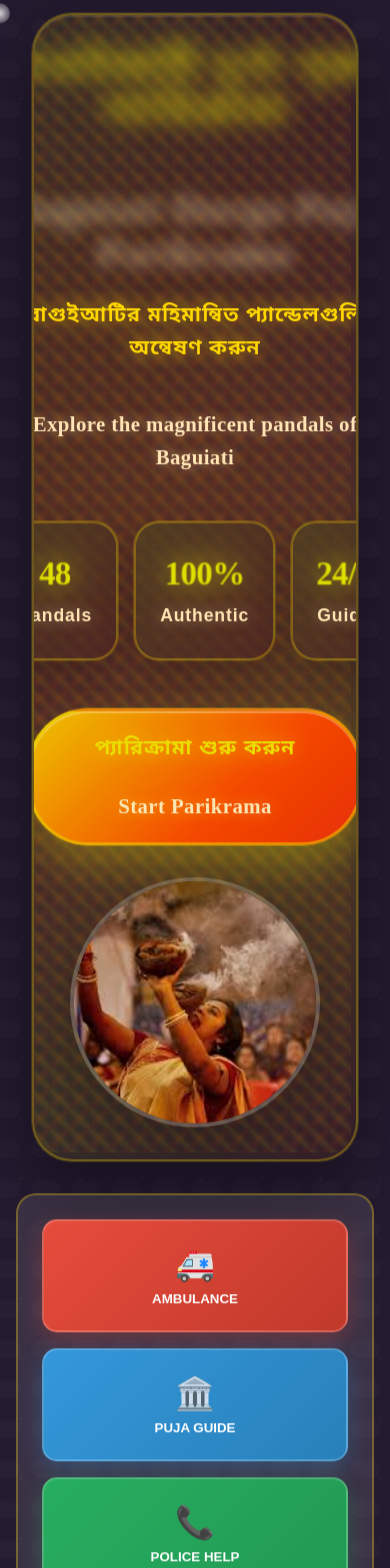
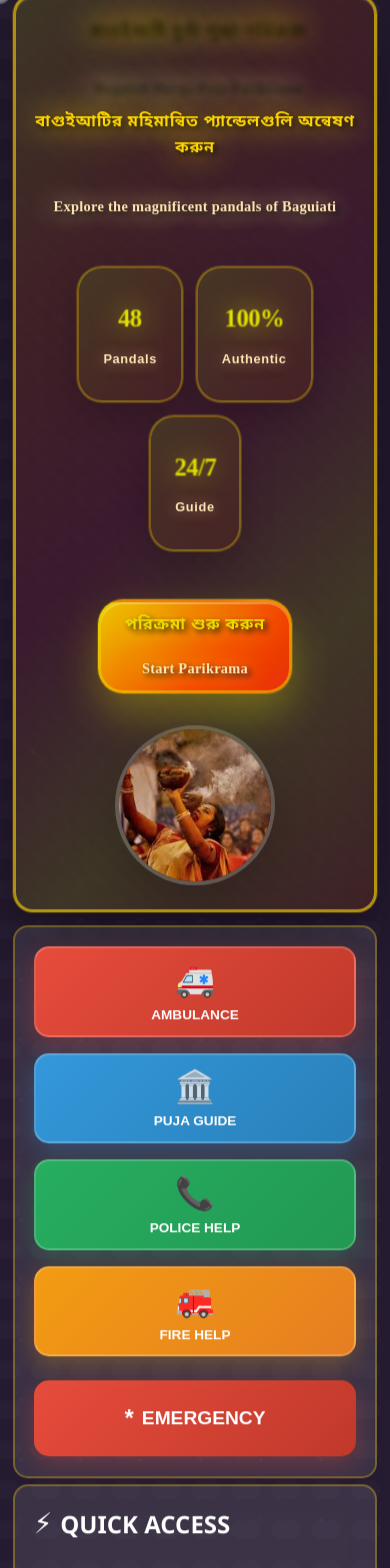
Before and after one commit to Ricky2054/DurgaPuja_2K25, a React (Create React App) app: page / in a window 390 px wide. Shown: the top 1568 px of the page. Built offline with nearby package versions, Linux system fonts and the light colour scheme; no server answers.

Commit message:
UI enhanced_2

```diff
--- a/src/App.css
+++ b/src/App.css
@@ -568,10 +568,10 @@ body::after {
   justify-content: space-between;
   padding: 5rem 3rem;
   background:
-    linear-gradient(135deg, rgba(255, 215, 0, 0.1) 0%, rgba(255, 69, 0, 0.1) 25%, rgba(220, 20, 60, 0.1) 50%, rgba(255, 215, 0, 0.1) 75%, rgba(255, 69, 0, 0.1) 100%),
-    rgba(26, 26, 46, 0.8);
-  backdrop-filter: blur(15px);
-  border: 2px solid rgba(255, 215, 0, 0.3);
+    linear-gradient(135deg, rgba(255, 215, 0, 0.15) 0%, rgba(255, 69, 0, 0.15) 25%, rgba(220, 20, 60, 0.15) 50%, rgba(255, 215, 0, 0.15) 75%, rgba(255, 69, 0, 0.15) 100%),
+    rgba(26, 26, 46, 0.9);
+  backdrop-filter: none;
+  border: 3px solid rgba(255, 215, 0, 0.6);
   margin: 2rem;
   border-radius: 40px;
   color: white;
@@ -618,8 +618,10 @@ body::after {
 .hero-content {
   flex: 1;
   padding-right: 2rem;
-  filter: none;
-  backdrop-filter: none;
+  filter: none !important;
+  backdrop-filter: none !important;
+  position: relative;
+  z-index: 100;
 }
 
 .hero-title {
@@ -637,14 +639,17 @@ body::after {
   -webkit-background-clip: text;
   -webkit-text-fill-color: transparent;
   background-clip: text;
-  animation: culturalShimmer 4s ease-in-out infinite, heritageGlow 3s ease-in-out infinite;
-  position: relative;
-  z-index: 1;
-  filter: none;
-  backdrop-filter: none;
+  color: #FFD700;
+  animation: heritageGlow 3s ease-in-out infinite;
+  position: relative;
+  z-index: 200;
+  filter: none !important;
+  backdrop-filter: none !important;
   text-shadow:
-    0 0 30px rgba(255, 215, 0, 0.5),
-    0 0 60px rgba(255, 69, 0, 0.3);
+    0 0 40px rgba(255, 215, 0, 1),
+    0 0 80px rgba(255, 69, 0, 0.8),
+    0 0 120px rgba(255, 215, 0, 0.6),
+    3px 3px 6px rgba(0, 0, 0, 0.9);
   letter-spacing: -0.02em;
   line-height: 1.1;
 }
@@ -657,9 +662,15 @@ body::after {
   margin-bottom: 0.5rem;
   animation: slideInLeft 1.2s cubic-bezier(0.175, 0.885, 0.32, 1.275) 0.5s both;
   text-shadow:
-    0 0 20px rgba(255, 215, 0, 0.6),
-    0 0 40px rgba(255, 215, 0, 0.3);
+    0 0 30px rgba(255, 215, 0, 1),
+    0 0 60px rgba(255, 215, 0, 0.8),
+    0 0 90px rgba(255, 215, 0, 0.6),
+    3px 3px 6px rgba(0, 0, 0, 0.9);
   letter-spacing: 0.05em;
+  position: relative;
+  z-index: 200;
+  filter: none !important;
+  backdrop-filter: none !important;
 }
 
 /* Bengali Text Styles */
@@ -720,9 +731,15 @@ body::after {
   display: block;
   animation: slideInLeft 1.2s cubic-bezier(0.175, 0.885, 0.32, 1.275) 0.7s both;
   text-shadow:
-    0 0 15px rgba(255, 228, 181, 0.5),
-    0 0 30px rgba(255, 228, 181, 0.2);
+    0 0 25px rgba(255, 228, 181, 1),
+    0 0 50px rgba(255, 228, 181, 0.8),
+    0 0 75px rgba(255, 228, 181, 0.6),
+    3px 3px 6px rgba(0, 0, 0, 0.9);
   letter-spacing: 0.02em;
+  position: relative;
+  z-index: 200;
+  filter: none !important;
+  backdrop-filter: none !important;
 }
 
 .hero-stats {
@@ -730,6 +747,8 @@ body::after {
   gap: 2.5rem;
   margin: 3rem 0;
   animation: slideInLeft 1.2s cubic-bezier(0.175, 0.885, 0.32, 1.275) 0.9s both;
+  position: relative;
+  z-index: 200;
 }
 
 .stat-item {
@@ -744,6 +763,7 @@ body::after {
   transition: all 0.4s cubic-bezier(0.175, 0.885, 0.32, 1.275);
   cursor: pointer;
   position: relative;
+  z-index: 200;
   overflow: hidden;
   box-shadow:
     0 15px 35px rgba(0, 0, 0, 0.2),
@@ -805,6 +825,12 @@ body::after {
   line-height: 1.6;
   filter: none;
   backdrop-filter: none;
+  color: #FFE4B5;
+  text-shadow:
+    0 0 15px rgba(255, 228, 181, 0.8),
+    2px 2px 4px rgba(0, 0, 0, 0.8);
+  position: relative;
+  z-index: 200;
 }
 
 .hero-image {
@@ -919,6 +945,7 @@ body::after {
     0 0 0 1px rgba(255, 215, 0, 0.2),
     inset 0 2px 0 rgba(255, 255, 255, 0.3);
   position: relative;
+  z-index: 200;
   overflow: hidden;
   animation: slideInLeft 1.2s cubic-bezier(0.175, 0.885, 0.32, 1.275) 1.1s both, culturalShimmer 3s ease-in-out infinite;
   text-shadow: 0 2px 4px rgba(0, 0, 0, 0.3);
@@ -2043,8 +2070,8 @@ body::after {
 }
 
 .emergency-asterisk {
-  font-size: 1.5rem;
-}
+    font-size: 1.5rem;
+  }
 
 /* Quick Access Section */
 .quick-access-section {
@@ -2084,7 +2111,7 @@ body::after {
   cursor: pointer;
   transition: all 0.3s ease;
   display: flex;
-  flex-direction: column;
+    flex-direction: column;
   align-items: center;
   gap: 0.5rem;
 }
@@ -2142,7 +2169,7 @@ body::after {
 
 .distance-filters {
   display: flex;
-  gap: 1rem;
+    gap: 1rem;
   flex-wrap: wrap;
 }
 
@@ -2207,35 +2234,117 @@ body::after {
 }
 
 /* Responsive Design */
+
+/* Tablet Optimization */
+@media (max-width: 1024px) {
+
+  /* Section Spacing Tablet */
+  .hero-section,
+  .packages-section,
+  .pandal-gallery-section,
+  .about-section {
+    padding: 3rem 2rem;
+    margin: 1.5rem;
+  }
+
+  /* Hero Section Tablet */
+  .hero-section {
+    min-height: 75vh;
+  }
+
+  .hero-title {
+    font-size: 3.5rem;
+  }
+
+  .hero-subtitle {
+    font-size: 1.2rem;
+  }
+
+  /* Packages Grid Tablet */
+  .packages-grid {
+    grid-template-columns: repeat(2, 1fr);
+    gap: 2rem;
+  }
+
+  /* Gallery Grid Tablet */
+  .pandal-gallery-grid {
+    grid-template-columns: repeat(2, 1fr);
+    gap: 2rem;
+  }
+
+  /* Images Tablet */
+  .image-placeholder {
+    width: 250px;
+    min-height: 250px;
+  }
+
+  .gallery-image {
+    width: 250px;
+    height: 250px;
+  }
+
+  .hero-image img {
+    width: 300px;
+    height: 300px;
+  }
+
+  .about-image img {
+    width: 250px;
+    height: 250px;
+  }
+
+  /* Quick Access Tablet */
+  .quick-access-grid {
+    grid-template-columns: repeat(3, 1fr);
+    gap: 1rem;
+  }
+
+  /* Emergency Grid Tablet */
+  .emergency-grid {
+    grid-template-columns: repeat(2, 1fr);
+    gap: 1rem;
+  }
+}
+
 @media (max-width: 768px) {
 
-  .map-container {
-    height: 60vh;
-    margin: 0.5rem;
-  }
-
-  .pandal-detail-container {
-    padding: 1rem;
-  }
-
-  .pandal-info h2 {
-    font-size: 1.5rem;
-  }
-
-  .features-list {
-    justify-content: flex-start;
-  }
-
-  .parking-legend {
-    flex-direction: column;
-    gap: 1rem;
-  }
-
+  /* Global Mobile Adjustments */
+  body {
+    font-size: 14px;
+    line-height: 1.5;
+  }
+
+  /* Section Spacing */
+  .hero-section,
+  .packages-section,
+  .pandal-gallery-section,
+  .about-section {
+    padding: 2rem 1rem;
+    margin: 1rem;
+  }
+
+  /* Section Headers */
+  .section-header {
+    margin-bottom: 2rem;
+  }
+
+  .section-title {
+    font-size: 2rem;
+    margin-bottom: 1rem;
+  }
+
+  .section-subtitle {
+    font-size: 1rem;
+    margin-top: 1rem;
+  }
+
+  /* Hero Section Mobile */
   .hero-section {
     flex-direction: column;
     text-align: center;
     padding: 2rem 1rem;
-    min-height: 60vh;
+    min-height: 70vh;
+    border-radius: 20px;
   }
 
   .hero-content {
@@ -2244,29 +2353,85 @@ body::after {
   }
 
   .hero-title {
-    font-size: 2.5rem;
+    font-size: 2.2rem;
+    line-height: 1.2;
+    margin-bottom: 1rem;
+  }
+
+  .hero-subtitle {
+    font-size: 1.1rem;
+    margin-bottom: 1.5rem;
   }
 
   .hero-stats {
     justify-content: center;
     gap: 1rem;
+    flex-wrap: wrap;
+  }
+
+  .stat-item {
+    min-width: 80px;
   }
 
   .stat-number {
-    font-size: 2rem;
-  }
-
+    font-size: 1.8rem;
+  }
+
+  .stat-label {
+    font-size: 0.9rem;
+  }
+
+  /* Packages Section Mobile */
   .packages-grid {
     grid-template-columns: 1fr;
     gap: 1.5rem;
   }
 
+  .package-card {
+    padding: 1.5rem;
+    border-radius: 20px;
+  }
+
+  .package-title {
+    font-size: 1.3rem;
+  }
+
+  .package-description {
+    font-size: 0.95rem;
+  }
+
+  .package-btn {
+    padding: 0.8rem 1.5rem;
+    font-size: 0.95rem;
+    min-height: 44px; /* Touch-friendly */
+  }
+
+  /* Gallery Section Mobile */
   .pandal-gallery-grid {
     grid-template-columns: 1fr;
     gap: 1.5rem;
   }
 
-
+  .gallery-card {
+    padding: 1.5rem;
+    border-radius: 20px;
+  }
+
+  .gallery-title {
+    font-size: 1.3rem;
+  }
+
+  .gallery-description {
+    font-size: 0.95rem;
+  }
+
+  .gallery-btn {
+    padding: 0.8rem 1.5rem;
+    font-size: 0.95rem;
+    min-height: 44px; /* Touch-friendly */
+  }
+
+  /* About Section Mobile */
   .about-content {
     flex-direction: column;
     text-align: center;
@@ -2275,27 +2440,33 @@ body::after {
 
   .about-stats {
     justify-content: center;
+    flex-wrap: wrap;
+    gap: 1rem;
+  }
+
+  .about-stats .stat-item {
+    min-width: 100px;
   }
 
   /* Circular Images Responsive */
   .image-placeholder {
-    width: 200px;
-    min-height: 200px;
+    width: 180px;
+    min-height: 180px;
   }
 
   .gallery-image {
+    width: 180px;
+    height: 180px;
+  }
+
+  .hero-image img {
     width: 200px;
     height: 200px;
   }
 
-  .hero-image img {
-    width: 250px;
-    height: 250px;
-  }
-
   .about-image img {
-    width: 220px;
-    height: 220px;
+    width: 180px;
+    height: 180px;
   }
 
   .author-avatar {
@@ -2303,38 +2474,20 @@ body::after {
     height: 50px;
   }
 
+  /* Cultural Section Mobile */
   .cultural-section {
     flex-direction: column;
     text-align: center;
-  }
-
-
-  .weather-info {
-    flex-direction: column;
-    gap: 0.5rem;
-  }
-
-  .header-actions {
-    justify-content: center;
-    flex-direction: column;
-    gap: 1rem;
-  }
-
-  .search-container {
-    width: 100%;
-    max-width: 300px;
-  }
-
-  .search-input {
-    width: 100%;
-    max-width: 250px;
-  }
-
+    padding: 2rem 1rem;
+  }
+
+  /* Emergency Services Mobile */
   .emergency-services-section,
   .quick-access-section,
   .explore-nearby-section {
     margin: 0.5rem 1rem;
     padding: 1.5rem;
+    border-radius: 15px;
   }
 
   .emergency-grid {
@@ -2342,24 +2495,40 @@ body::after {
     gap: 1rem;
   }
 
+  .emergency-btn {
+    min-height: 60px;
+    padding: 1rem;
+    font-size: 0.9rem;
+  }
+
   .quick-access-grid {
     grid-template-columns: repeat(2, 1fr);
     gap: 0.8rem;
   }
 
+  .quick-access-btn {
+    min-height: 50px;
+    padding: 0.8rem;
+    font-size: 0.85rem;
+  }
+
   .distance-filters {
     justify-content: center;
+    flex-wrap: wrap;
+    gap: 0.5rem;
   }
 
   .distance-btn {
     padding: 0.6rem 1rem;
     font-size: 0.9rem;
+    min-height: 44px; /* Touch-friendly */
   }
 
   .police-banner {
     margin: 0.5rem 1rem;
     padding: 1rem;
-    font-size: 1rem;
+    font-size: 0.9rem;
+    border-radius: 10px;
   }
 
   .search-results-info,
@@ -2373,21 +2542,309 @@ body::after {
   .clear-filter-btn {
     width: 100%;
     max-width: 200px;
+    min-height: 44px; /* Touch-friendly */
+  }
+
+  /* Map Container Mobile */
+  .map-container {
+    height: 50vh;
+    margin: 0.5rem;
+    border-radius: 15px;
+  }
+
+  .pandal-detail-container {
+    padding: 1rem;
+  }
+
+  .pandal-info h2 {
+    font-size: 1.5rem;
+  }
+
+  .features-list {
+    justify-content: flex-start;
+    flex-wrap: wrap;
+  }
+
+  .parking-legend {
+    flex-direction: column;
+    gap: 1rem;
+  }
+
+  /* Button Mobile Optimizations */
+  .explore-button {
+    padding: 1rem 2rem;
+    font-size: 1rem;
+    min-height: 50px;
+    border-radius: 25px;
+  }
+
+  /* Text Mobile Optimizations */
+  .bengali-text {
+    font-size: 1.1rem;
+  }
+
+  .english-text {
+    font-size: 1rem;
+  }
+
+  /* Feature Cards Mobile */
+  .feature-card {
+    padding: 1.5rem;
+    border-radius: 15px;
+  }
+
+  .feature-card h3 {
+    font-size: 1.2rem;
+  }
+
+  .feature-card p {
+    font-size: 0.9rem;
   }
 }
 
 @media (max-width: 480px) {
+
+  /* Extra Small Mobile Devices */
+  body {
+    font-size: 13px;
+  }
+
+  /* Hero Section Extra Small */
+  .hero-section {
+    padding: 1.5rem 0.8rem;
+    min-height: 60vh;
+  }
+
+  .hero-title {
+    font-size: 1.8rem;
+    line-height: 1.1;
+  }
+
+  .hero-subtitle {
+    font-size: 1rem;
+  }
+
+  .hero-stats {
+    gap: 0.8rem;
+  }
+
+  .stat-number {
+    font-size: 1.5rem;
+  }
+
+  .stat-label {
+    font-size: 0.8rem;
+  }
+
+  /* Section Spacing Extra Small */
+  .hero-section,
+  .packages-section,
+  .pandal-gallery-section,
+  .about-section {
+    padding: 1.5rem 0.8rem;
+    margin: 0.8rem;
+  }
+
+  .section-title {
+    font-size: 1.6rem;
+  }
+
+  .section-subtitle {
+    font-size: 0.9rem;
+  }
+
+  /* Cards Extra Small */
+  .package-card,
+  .gallery-card {
+    padding: 1.2rem;
+  }
+
+  .package-title,
+  .gallery-title {
+    font-size: 1.2rem;
+  }
+
+  .package-description,
+  .gallery-description {
+    font-size: 0.9rem;
+  }
+
+  /* Images Extra Small */
+  .image-placeholder {
+    width: 150px;
+    min-height: 150px;
+  }
+
+  .gallery-image {
+    width: 150px;
+    height: 150px;
+  }
+
+  .hero-image img {
+    width: 160px;
+    height: 160px;
+  }
+
+  .about-image img {
+    width: 150px;
+    height: 150px;
+  }
+
+  /* Quick Access Extra Small */
   .quick-access-grid {
     grid-template-columns: 1fr;
-  }
-
+    gap: 0.6rem;
+  }
+
+  .quick-access-btn {
+    min-height: 45px;
+    padding: 0.7rem;
+    font-size: 0.8rem;
+  }
+
+  /* Distance Filters Extra Small */
   .distance-filters {
     flex-direction: column;
     align-items: center;
+    gap: 0.4rem;
   }
 
   .distance-btn {
     width: 100%;
-    max-width: 200px;
-  }
-}
+    max-width: 180px;
+    min-height: 40px;
+    font-size: 0.85rem;
+  }
+
+  /* Emergency Services Extra Small */
+  .emergency-services-section,
+  .quick-access-section,
+  .explore-nearby-section {
+    margin: 0.4rem 0.8rem;
+    padding: 1.2rem;
+  }
+
+  .emergency-btn {
+    min-height: 55px;
+    padding: 0.8rem;
+    font-size: 0.85rem;
+  }
+
+  /* Buttons Extra Small */
+  .explore-button {
+    padding: 0.8rem 1.5rem;
+    font-size: 0.9rem;
+    min-height: 45px;
+  }
+
+  .package-btn,
+  .gallery-btn {
+    padding: 0.7rem 1.2rem;
+    font-size: 0.9rem;
+    min-height: 40px;
+  }
+
+  /* Text Extra Small */
+  .bengali-text {
+    font-size: 1rem;
+  }
+
+  .english-text {
+    font-size: 0.9rem;
+  }
+
+  /* Feature Cards Extra Small */
+  .feature-card {
+    padding: 1.2rem;
+  }
+
+  .feature-card h3 {
+    font-size: 1.1rem;
+  }
+
+  .feature-card p {
+    font-size: 0.85rem;
+  }
+
+  /* Map Extra Small */
+  .map-container {
+    height: 45vh;
+    margin: 0.4rem;
+  }
+}
+
+/* Mobile Touch Optimizations */
+@media (max-width: 768px) {
+
+  /* Touch-friendly interactions */
+  * {
+    -webkit-tap-highlight-color: transparent;
+  }
+
+  /* Improve touch targets */
+  button,
+  .btn,
+  .package-btn,
+  .gallery-btn,
+  .explore-button,
+  .emergency-btn,
+  .quick-access-btn,
+  .distance-btn {
+    min-height: 44px;
+    min-width: 44px;
+    touch-action: manipulation;
+  }
+
+  /* Smooth scrolling */
+  html {
+    -webkit-overflow-scrolling: touch;
+    scroll-behavior: smooth;
+  }
+
+  /* Prevent horizontal scroll */
+  body {
+    overflow-x: hidden;
+  }
+
+  /* Optimize animations for mobile */
+  .hero-section,
+  .package-card,
+  .gallery-card,
+  .feature-card {
+    animation-duration: 0.3s;
+  }
+
+  /* Reduce motion for better performance */
+  @media (prefers-reduced-motion: reduce) {
+    * {
+      animation-duration: 0.01ms !important;
+      animation-iteration-count: 1 !important;
+      transition-duration: 0.01ms !important;
+    }
+  }
+
+  /* Better text rendering on mobile */
+  body {
+    -webkit-font-smoothing: antialiased;
+    -moz-osx-font-smoothing: grayscale;
+    text-rendering: optimizeLegibility;
+  }
+
+  /* Improve form elements */
+  input,
+  textarea,
+  select {
+    font-size: 16px; /* Prevents zoom on iOS */
+    border-radius: 8px;
+  }
+
+  /* Better focus states for accessibility */
+  button:focus,
+  .btn:focus,
+  input:focus,
+  textarea:focus,
+  select:focus {
+    outline: 2px solid #FFD700;
+    outline-offset: 2px;
+  }
+}
--- a/src/components/HomePage.js
+++ b/src/components/HomePage.js
@@ -190,7 +190,7 @@ const HomePage = () => {
       <div className="hero-section">
         <div className="hero-content">
           <h1 className="hero-title">
-            <span className="bengali-text">বাগুইআটি দুর্গা পূজা প্যারিক্রামা</span>
+            <span className="bengali-text">বাগুইআটি দুর্গা পূজা পরিক্রমা</span>
             <br />
             <span className="english-text">Baguiati Durga Puja Parikrama</span>
           </h1>
@@ -214,7 +214,7 @@ const HomePage = () => {
             </div>
           </div>
           <button className="explore-button magnetic-btn" onClick={handleExploreMap}>
-            <span className="bengali-text">প্যারিক্রামা শুরু করুন</span>
+            <span className="bengali-text">পরিক্রমা শুরু করুন</span>
             <br />
             <span className="english-text">Start Parikrama</span>
           </button>
@@ -320,8 +320,8 @@ const HomePage = () => {
       <div className="packages-section">
         <div className="section-header">
         <h2 className="section-title">
-            <span className="bengali-text">বাগুইআটি পূজা প্যারিক্রামা প্যাকেজ</span>
-            <span className="english-text">Baguiati Puja Parikrama Packages</span>
+            <span className="bengali-text">বাগুইআটি পূজা পরিক্রমা</span>
+            <span className="english-text">Baguiati Puja Parikrama</span>
         </h2>
           <p className="section-subtitle">
             Experience the joy, devotion, and magnificence of Baguiati's Durga Puja with our guided parikrama
```
